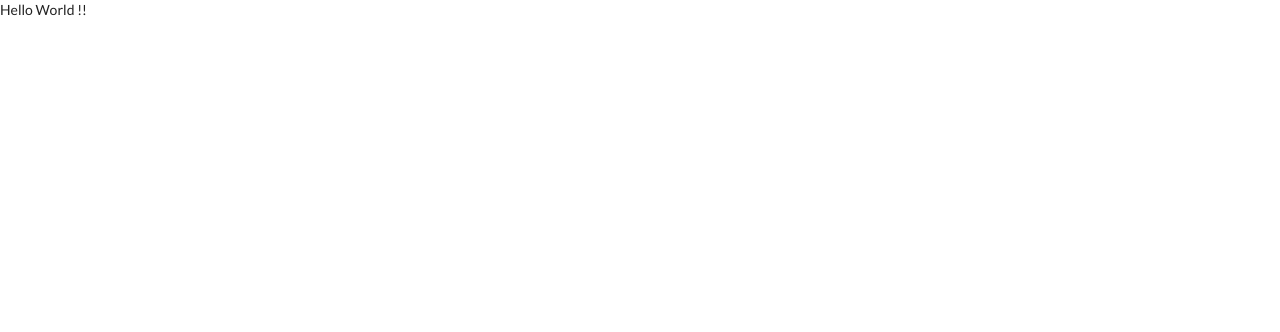
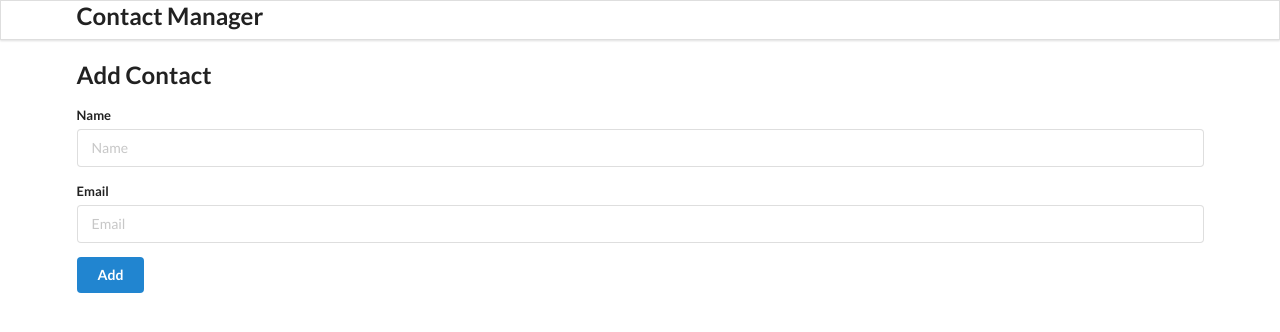
Before and after one commit to satishgupta07/ReactJS, a React (Create React App) app in the folder contact-app/: page / in a window 1280 px wide. Shown: the top 332 px of the page. Built offline with nearby package versions, Linux system fonts and the light colour scheme.

Commit message:
Component : Class Component & Functional Component
Signed-off-by: Satish Kumar <satish.kumar06@nagarro.com>

```diff
--- a/contact-app/src/App.css
+++ b/contact-app/src/App.css
@@ -1,38 +1,23 @@
-.App {
-  text-align: center;
+.main {
+  margin-top: 5em;
 }
 
-.App-logo {
-  height: 40vmin;
-  pointer-events: none;
+.center {
+  justify-content: center;
+  padding: 10px;
 }
 
-@media (prefers-reduced-motion: no-preference) {
-  .App-logo {
-    animation: App-logo-spin infinite 20s linear;
-  }
+.ui.search input {
+  width: 100%;
+  border-radius: 0 !important;
 }
 
-.App-header {
-  background-color: #282c34;
-  min-height: 100vh;
-  display: flex;
-  flex-direction: column;
-  align-items: center;
-  justify-content: center;
-  font-size: calc(10px + 2vmin);
-  color: white;
+.item {
+  padding: 15px 0px !important;
 }
 
-.App-link {
-  color: #61dafb;
+i.icon {
+  float: right;
+  font-size: 20px;
+  cursor: pointer;
 }
-
-@keyframes App-logo-spin {
-  from {
-    transform: rotate(0deg);
-  }
-  to {
-    transform: rotate(360deg);
-  }
-}
--- a/contact-app/src/App.js
+++ b/contact-app/src/App.js
@@ -1,8 +1,13 @@
 import React from 'react'
+import AddContact from './components/AddContact'
+import Header from './components/Header'
 
 function App() {
   return (
-    <div>Hello World !!</div>
+    <div className="ui container">
+      <Header />
+      <AddContact />
+    </div>
   )
 }
 
--- /dev/null
+++ b/contact-app/src/components/AddContact.js
@@ -0,0 +1,24 @@
+import React from 'react'
+
+export class AddContact extends React.Component {
+  render() {
+    return (
+        <div className="ui main" style={{marginTop: "60px"}}>
+        <h2>Add Contact</h2>
+            <form className="ui form">
+            <div className="field">
+                <label>Name</label>
+                <input type="text" name="name" placeholder="Name"/>
+            </div>
+            <div className="field">
+                <label>Email</label>
+                <input type="text" name="email" placeholder="Email"/>
+            </div>
+            <button className="ui button blue">Add</button>
+            </form>
+        </div>
+    )
+  }
+}
+
+export default AddContact
--- /dev/null
+++ b/contact-app/src/components/Header.js
@@ -0,0 +1,13 @@
+import React from "react";
+
+const Header = () => {
+  return (
+    <div className="ui fixed menu">
+      <div className="ui container center">
+        <h2>Contact Manager</h2>
+      </div>
+    </div>
+  );
+};
+
+export default Header;
```
